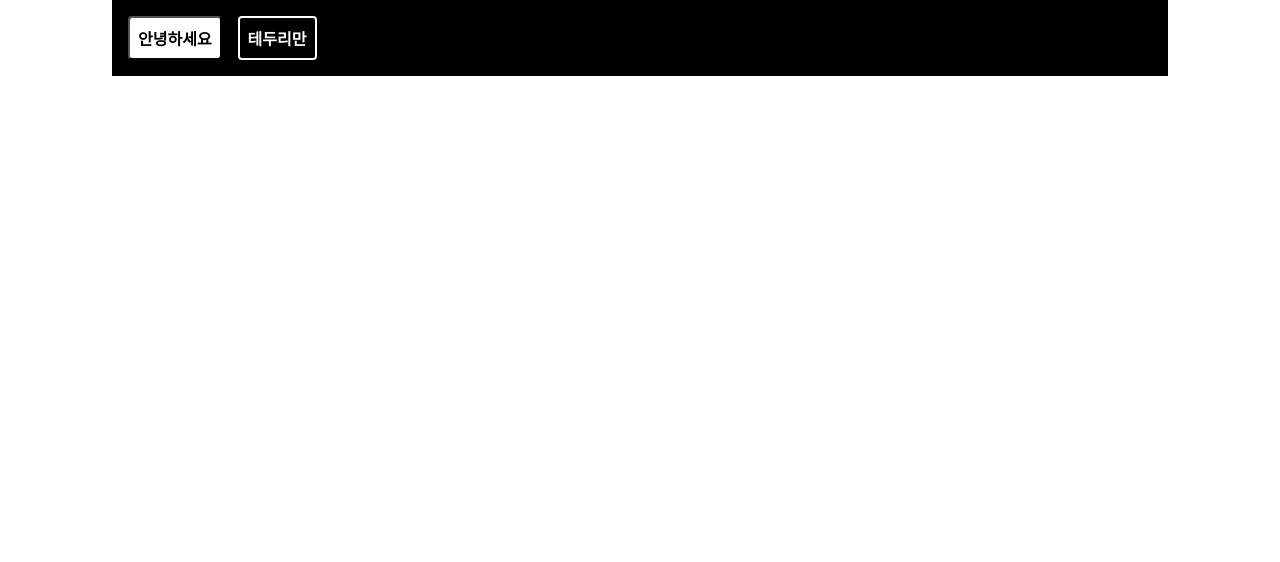
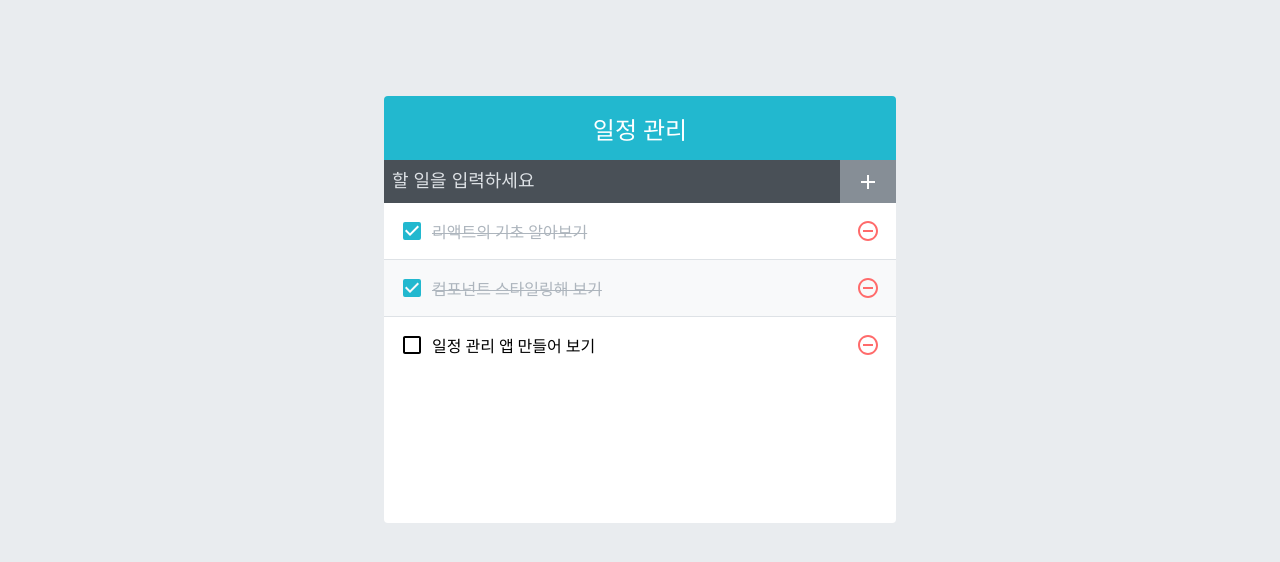
Before and after one commit to yookeunbyul/technique-for-dealing-with-react, a React (Create React App) app: page / in a window 1280 px wide. Shown: the top 562 px of the page. Built offline with nearby package versions, Linux system fonts and the light colour scheme.

Commit message:
10장: 일정 관리 웹 애플리케이션 만들기

```diff
--- /dev/null
+++ b/jsconfig.json
@@ -0,0 +1,5 @@
+{
+  "compilerOptions": {
+    "target": "es6"
+  }
+}
--- a/package.json
+++ b/package.json
@@ -9,6 +9,7 @@
     "classnames": "^2.3.2",
     "react": "^18.2.0",
     "react-dom": "^18.2.0",
+    "react-icons": "^4.7.1",
     "react-scripts": "5.0.1",
     "sass": "^1.56.1",
     "styled-components": "^5.3.6",
--- a/src/App.js
+++ b/src/App.js
@@ -1,7 +1,66 @@
-import StyledComponent from './StyledComponent';
+import React, { useState, useRef, useCallback } from 'react';
+import TodoTemplate from './components/TodoTemplate';
+import TodoInsert from './components/TodoInsert';
+import TodoList from './components/TodoList';
 
 const App = () => {
-  return <StyledComponent />;
+  const [todos, setTodos] = useState([
+    {
+      id: 1,
+      text: '리액트의 기초 알아보기',
+      checked: true,
+    },
+    {
+      id: 2,
+      text: '컴포넌트 스타일링해 보기',
+      checked: true,
+    },
+    {
+      id: 3,
+      text: '일정 관리 앱 만들어 보기',
+      checked: false,
+    },
+  ]);
+
+  const nextId = useRef(4);
+
+  const onInsert = useCallback(
+    (text) => {
+      const todo = {
+        id: nextId.current,
+        text,
+        checked: false,
+      };
+      setTodos(todos.concat(todo));
+      nextId.current += 1;
+    },
+    [todos],
+  );
+
+  const onRemove = useCallback(
+    (id) => {
+      setTodos(todos.filter((todo) => todo.id !== id));
+    },
+    [todos],
+  );
+
+  const onToggle = useCallback(
+    (id) => {
+      setTodos(
+        todos.map((todo) =>
+          todo.id === id ? { ...todo, checked: !todo.checked } : todo,
+        ),
+      );
+    },
+    [todos],
+  );
+
+  return (
+    <TodoTemplate>
+      <TodoInsert onInsert={onInsert} />
+      <TodoList todos={todos} onRemove={onRemove} onToggle={onToggle} />
+    </TodoTemplate>
+  );
 };
 
 export default App;
--- /dev/null
+++ b/src/components/TodoInsert.js
@@ -0,0 +1,72 @@
+import React, { useState, useCallback } from 'react';
+import { MdAdd } from 'react-icons/md';
+import styled from 'styled-components';
+
+const TodoInsert = ({ onInsert }) => {
+  const [value, setValue] = useState('');
+
+  const onChange = useCallback((e) => {
+    setValue(e.target.value);
+  }, []);
+
+  const onSubmit = useCallback(
+    (e) => {
+      onInsert(value);
+      setValue('');
+      e.preventDefault();
+    },
+    [onInsert, value],
+  );
+
+  return (
+    <Form onSubmit={onSubmit}>
+      <Input
+        placeholder="할 일을 입력하세요"
+        value={value}
+        onChange={onChange}
+      />
+      <Button type="submit">
+        <MdAdd />
+      </Button>
+    </Form>
+  );
+};
+
+const Form = styled.form`
+  display: flex;
+  background: #495057;
+`;
+
+const Input = styled.input`
+  background: none;
+  outline: none;
+  border: none;
+  padding: 0.5rem;
+  font-size: 1.125rem;
+  line-height: 1.5;
+  color: white;
+  &::placeholder {
+    color: #dee2e6;
+  }
+  flex: 1;
+`;
+
+const Button = styled.button`
+  background: none;
+  outline: none;
+  border: none;
+  background: #868e96;
+  color: white;
+  padding-left: 1rem;
+  padding-right: 1rem;
+  font-size: 1.5rem;
+  display: flex;
+  align-items: center;
+  cursor: pointer;
+  transition: 0.1s background ease-in;
+  &:hover {
+    background: #adb5bd;
+  }
+`;
+
+export default TodoInsert;
--- /dev/null
+++ b/src/components/TodoList.js
@@ -0,0 +1,26 @@
+import React from 'react';
+import TodoListItem from './TodoListItem';
+import styled from 'styled-components';
+
+const TodoList = ({ todos, onRemove, onToggle }) => {
+  return (
+    <List>
+      {todos.map((todo) => (
+        <TodoListItem
+          todo={todo}
+          key={todo.id}
+          onRemove={onRemove}
+          onToggle={onToggle}
+        />
+      ))}
+    </List>
+  );
+};
+
+const List = styled.div`
+  min-height: 320px;
+  max-height: 513px;
+  overflow-y: auto;
+`;
+
+export default TodoList;
--- /dev/null
+++ b/src/components/TodoListItem.js
@@ -0,0 +1,73 @@
+import React from 'react';
+import styled from 'styled-components';
+import {
+  MdCheckBoxOutlineBlank,
+  MdCheckBox,
+  MdRemoveCircleOutline,
+} from 'react-icons/md';
+
+const TodoListItem = ({ todo, onRemove, onToggle }) => {
+  const { id, text, checked } = todo;
+  return (
+    <ListItem>
+      <CheckBox checked={checked} onClick={() => onToggle(id)}>
+        {checked ? <StyledMdCheckBox /> : <StyledMdCheckBoxOutlineBlank />}
+        <div className="text">{text}</div>
+      </CheckBox>
+      <div className="remove" onClick={() => onRemove(id)}>
+        <MdRemoveCircleOutline />
+      </div>
+    </ListItem>
+  );
+};
+
+const ListItem = styled.div`
+  padding: 1rem;
+  display: flex;
+  align-items: center;
+
+  &:nth-child(even) {
+    background: #f8f9fa;
+  }
+
+  .remove {
+    display: flex;
+    align-items: center;
+    font-size: 1.5rem;
+    color: #ff6b6b;
+    cursor: pointer;
+    &:hover {
+      color: #ff8787;
+    }
+  }
+
+  /* 엘리먼트 사이 */
+  & + & {
+    border-top: 1px solid #dee2e6;
+  }
+`;
+
+const CheckBox = styled.div`
+  cursor: pointer;
+  display: flex;
+  flex: 1;
+  align-items: center;
+
+  .text {
+    margin-left: 0.5rem;
+    flex: 1;
+    color: ${(props) => (props.checked ? '#adb5bd' : 'black')};
+    text-decoration: ${(props) => props.checked && 'line-through'};
+  }
+`;
+
+const StyledMdCheckBoxOutlineBlank = styled(MdCheckBoxOutlineBlank)`
+  font-size: 1.5rem;
+`;
+
+const StyledMdCheckBox = styled(MdCheckBox)`
+  font-size: 1.5rem;
+  color: #22b8cf;
+`;
+
+export default TodoListItem;
--- /dev/null
+++ b/src/components/TodoTemplate.js
@@ -0,0 +1,36 @@
+import React from 'react';
+import styled from 'styled-components';
+
+const TodoTemplate = ({ children }) => {
+  return (
+    <Template>
+      <Title>일정 관리</Title>
+      <Content>{children}</Content>
+    </Template>
+  );
+};
+
+const Template = styled.div`
+  width: 512px;
+  margin-left: auto;
+  margin-right: auto;
+  margin-top: 6rem;
+  border-radius: 4px;
+  overflow: hidden;
+`;
+
+const Title = styled.div`
+  background: #22b8cf;
+  color: white;
+  height: 4rem;
+  font-size: 1.5rem;
+  display: flex;
+  align-items: center;
+  justify-content: center;
+`;
+
+const Content = styled.div`
+  background: white;
+`;
+
+export default TodoTemplate;
--- a/src/index.css
+++ b/src/index.css
@@ -1,13 +1,5 @@
 body {
   margin: 0;
-  font-family: -apple-system, BlinkMacSystemFont, 'Segoe UI', 'Roboto', 'Oxygen',
-    'Ubuntu', 'Cantarell', 'Fira Sans', 'Droid Sans', 'Helvetica Neue',
-    sans-serif;
-  -webkit-font-smoothing: antialiased;
-  -moz-osx-font-smoothing: grayscale;
+  padding: 0;
+  background: #e9ecef;
 }
-
-code {
-  font-family: source-code-pro, Menlo, Monaco, Consolas, 'Courier New',
-    monospace;
-}
```
Also changed, not shown: 2 other files (tests, documents, lock files or other folders).
